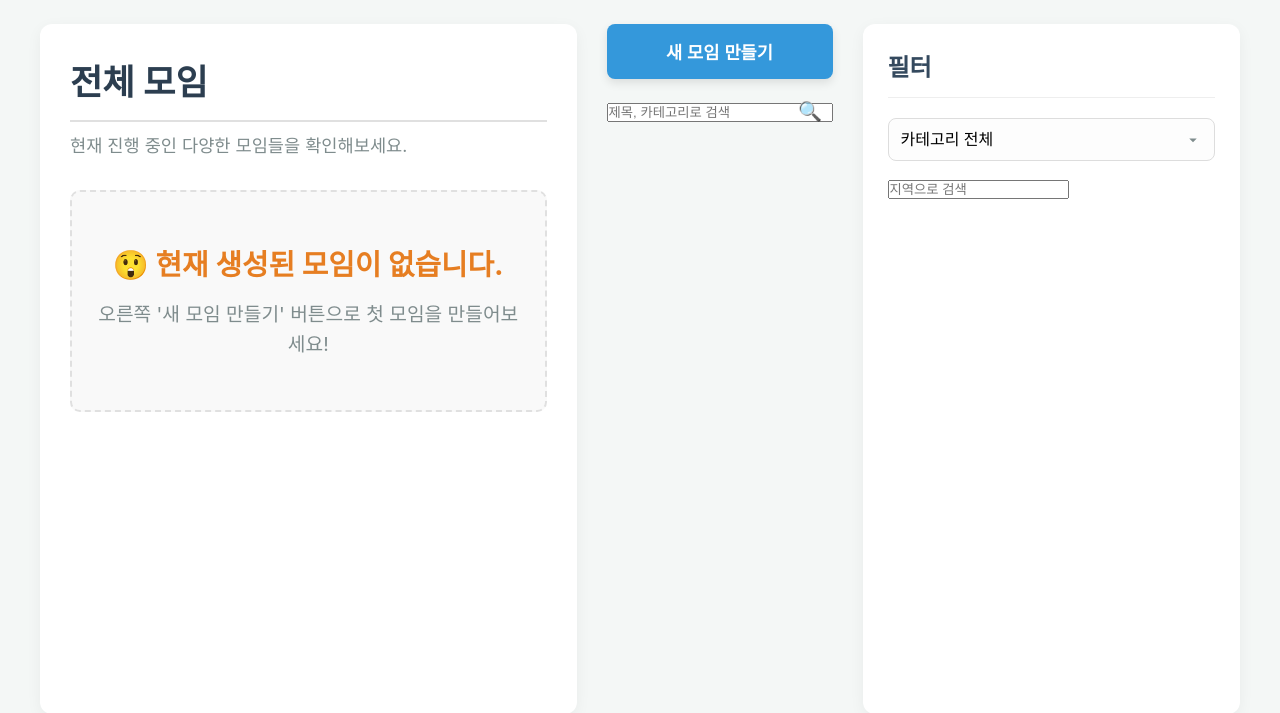
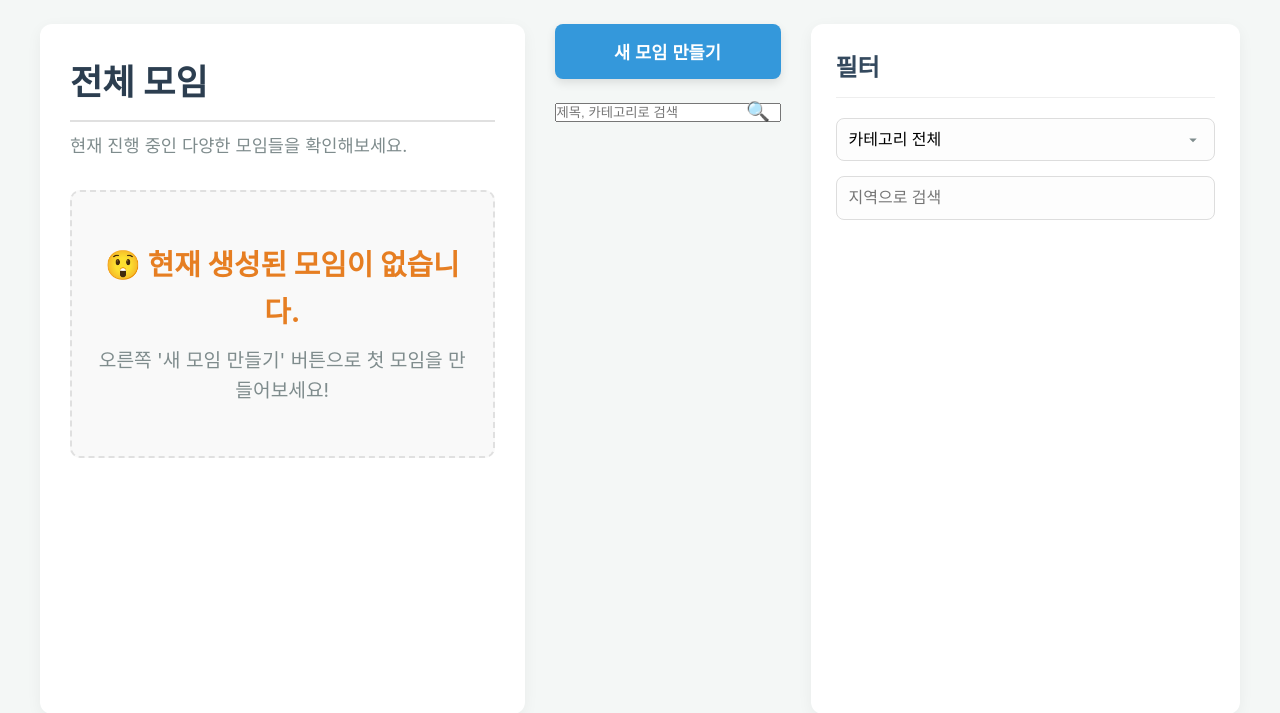
Before and after one commit to wonjun4149/moit, a PHP site: page /php/meeting.php in a window 1280 px wide. Shown: the part 66-779 px from the top of the page. Run offline with PHP 8.4, Linux system fonts and the light colour scheme; a user stored in the database is signed in; data comes from the database, SQL or seed files in the repository; data that the repository does not hold is empty.

Commit message:
검색 디자인 수정

```diff
--- a/css/meeting-style.css
+++ b/css/meeting-style.css
@@ -267,7 +267,8 @@ body {
 }
 
 .search-box input[type="text"],
-.filter-box select {
+.filter-box select,
+.filter-box input[type="text"] {
     width: 100%;
     padding: 12px;
     margin-bottom: 15px;
```
